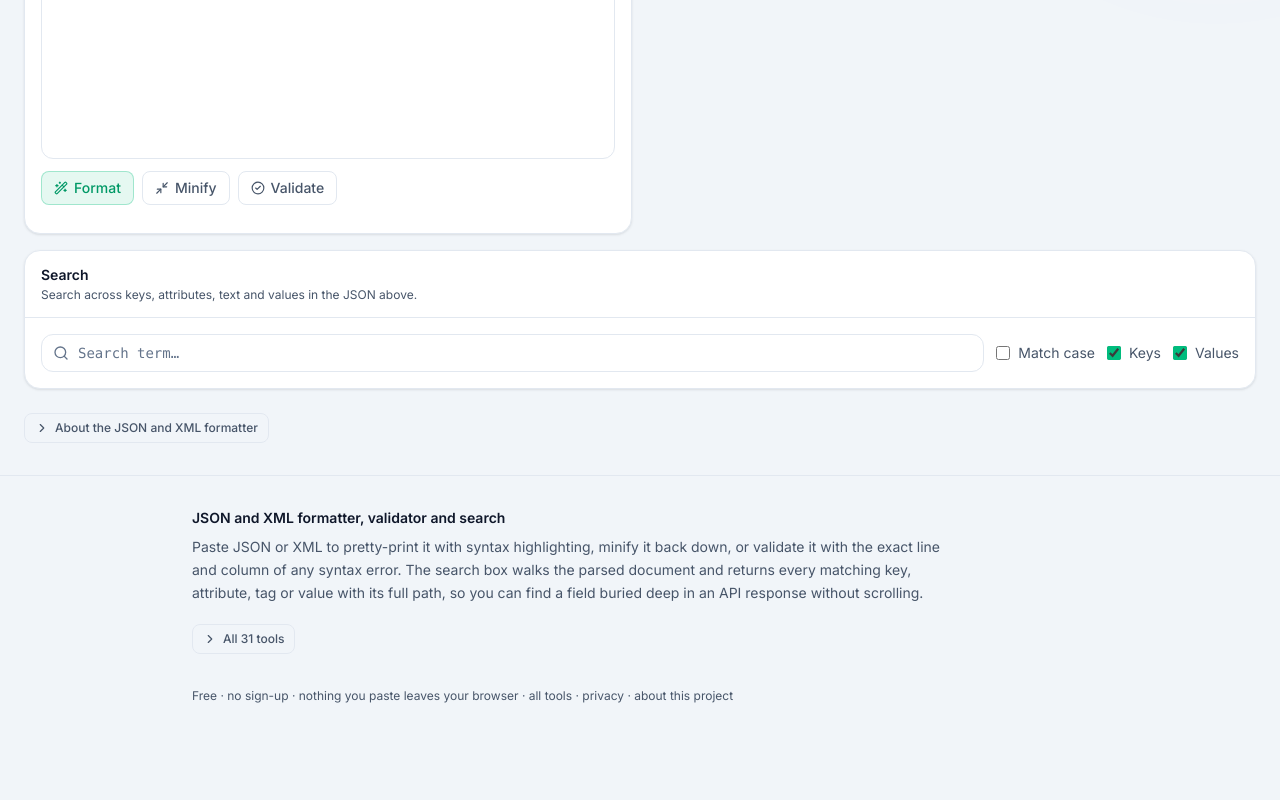
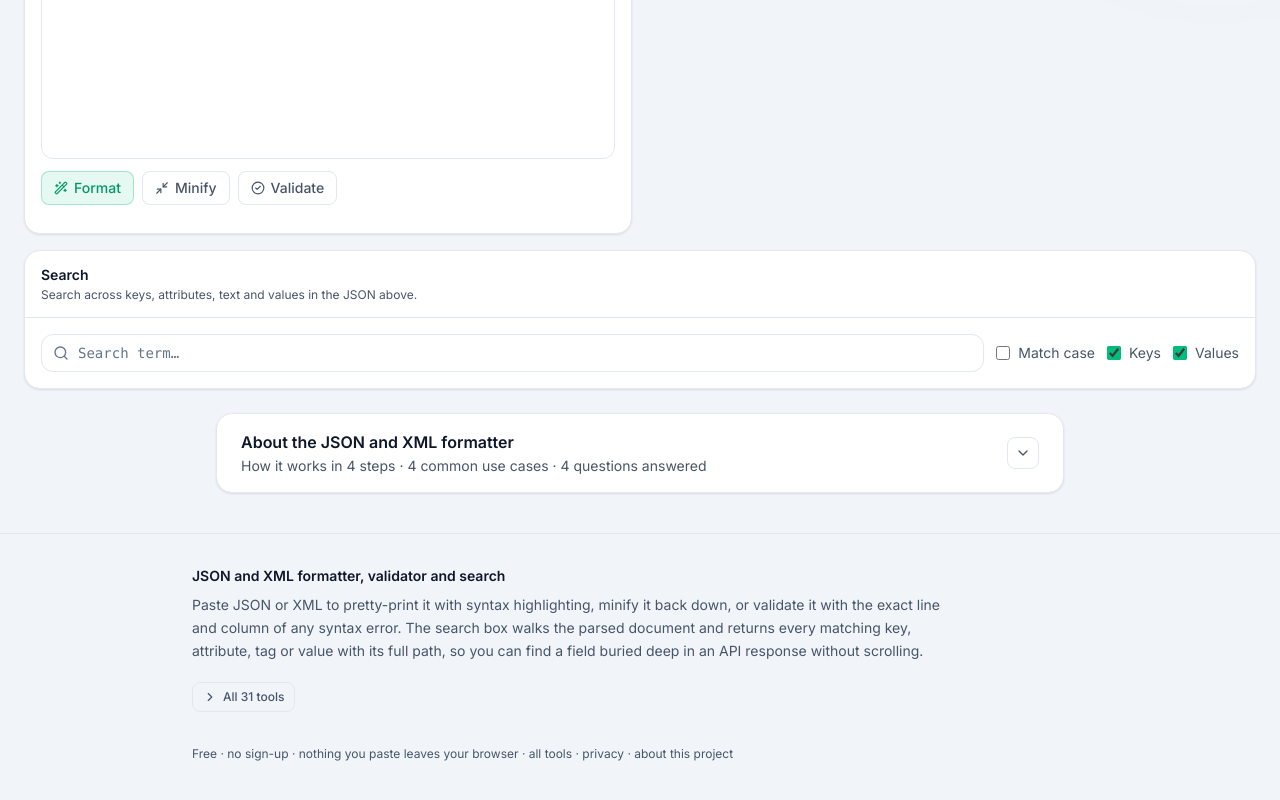
Before and after one commit to sourabh-abad/Toolbelt, a React (Vite) app: page /json-xml in a window 1280 px wide. Shown: the part 715-1515 px from the top of the page. Before the commit the page ends 1461 px from the top, so only its background shows below. Built offline with nearby package versions, Linux system fonts and the light colour scheme.

Commit message:
optimize

```diff
--- a/scripts/prerender.mjs
+++ b/scripts/prerender.mjs
@@ -108,9 +108,19 @@ function buildLdJson(pathname, seo) {
 const navSrc = readFileSync(join(root, 'src/lib/nav.js'), 'utf8')
 const NAV = [
   ...navSrc.matchAll(
-    /\{ to: '([^']+)', label: '([^']*)',[^}]*?group: (?:'([^']*)'|null),[^}]*?description: '([^']*)' \}/g
+    /\{ to: '([^']+)', label: '([^']*)',[^}]*?group: (?:'([^']*)'|null), accent: '([^']*)', description: '([^']*)' \}/g
   ),
-].map(([, to, label, group, description]) => ({ to, label, group, description }))
+].map(([, to, label, group, accent, description]) => ({ to, label, group, accent, description }))
+// The accent class strings, one block per colour, read the same way. Tailwind
+// has already generated these classes from nav.js, so reusing the literal
+// strings here costs nothing.
+const ACCENTS = Object.fromEntries(
+  [...navSrc.matchAll(/^  (\w+): \{ [^}]*?bg: '([^']*)', text: '([^']*)', border: '([^']*)', grad: '([^']*)'/gm)].map(
+    ([, name, bg, text, border, grad]) => [name, { bg, text, border, grad }]
+  )
+)
+if (!ACCENTS.emerald) throw new Error('prerender: could not parse ACCENTS from nav.js')
+const accentFor = (pathname) => ACCENTS[NAV.find((n) => n.to === pathname)?.accent] || ACCENTS.emerald
 const NAV_GROUPS = JSON.parse(
   navSrc.match(/export const NAV_GROUPS = (\[[^\]]*\])/)[1].replace(/'/g, '"')
 )
@@ -119,9 +129,6 @@ if (NAV.length < 20) throw new Error(`prerender: parsed only ${NAV.length} nav i
 // Internal hrefs use the trailing-slash form the canonical tags advertise, so
 // the crawler follows links to exactly the URLs it is told to index.
 const hrefFor = (to) => (to === '/' ? '/' : `${to}/`)
-
-const H2 = 'class="t-main text-base font-semibold tracking-tight"'
-const P = 'class="t-muted mt-2 text-sm leading-relaxed"'
 
 // Everything below `render` writes the same copy React renders on mount —
 // ToolContentSections and SeoFooter read the same seo.js/nav.js fields. Static
@@ -147,46 +154,52 @@ function replaceRoot(html, inner) {
   throw new Error('prerender: unbalanced <div id="root">')
 }
 
-// Mirrors the DeepDive component in ToolContentSections: the page-specific
-// copy — worked example, reference table, the traps — that stops a set of tool
-// pages reading as one template filled in 30 times.
-function deepDiveHtml(d) {
-  const bits = [`<h2 ${H2}>${esc(d.heading)}</h2>`]
+// Mirrors ToolContentSections. Two parts: the guide (the route's deepDive —
+// open, titled, accent bar) and the "About …" card (how it works / use cases /
+// FAQ behind a disclosure with a real header). Same copy, same order, same
+// headings as the React tree; the class names match so the static page looks
+// like the hydrated one rather than flashing between two layouts.
+function guideHtml(d, a) {
+  const bits = [
+    `<span class="inline-flex items-center rounded-md px-2 py-0.5 text-[11px] font-semibold tracking-wider uppercase ${a.bg} ${a.text}">Guide</span>`,
+    `<h2 class="t-main mt-3 text-xl font-bold tracking-tight sm:text-2xl">${esc(d.heading)}</h2>`,
+  ]
 
-  if (d.body) bits.push(d.body.map((para) => `<p ${P}>${esc(para)}</p>`).join(''))
+  if (d.body) {
+    bits.push(
+      `<div class="mt-4 space-y-3">${d.body
+        .map((para) => `<p class="t-muted text-[15px] leading-relaxed">${esc(para)}</p>`)
+        .join('')}</div>`
+    )
+  }
 
   if (d.example) {
+    const pane = (label, text) =>
+      `<div><h3 class="t-faint text-[11px] font-semibold tracking-wider uppercase">${esc(
+        label
+      )}</h3><pre class="sunken bd mono mt-1.5 overflow-x-auto rounded-xl border p-3.5 text-[13px] leading-relaxed whitespace-pre-wrap [overflow-wrap:anywhere]">${esc(
+        text
+      )}</pre></div>`
     bits.push(
-      `<div class="mt-4 grid gap-3 sm:grid-cols-2">` +
-        `<div><h3 class="t-muted text-[11px] font-semibold tracking-wider uppercase">${esc(
-          d.example.inputLabel || 'Input'
-        )}</h3><pre class="field mono mt-1.5 overflow-x-auto rounded-lg border p-3 text-xs leading-relaxed">${esc(
-          d.example.input
-        )}</pre></div>` +
-        `<div><h3 class="t-muted text-[11px] font-semibold tracking-wider uppercase">${esc(
-          d.example.outputLabel || 'Output'
-        )}</h3><pre class="field mono mt-1.5 overflow-x-auto rounded-lg border p-3 text-xs leading-relaxed">${esc(
-          d.example.output
-        )}</pre></div>` +
-        `</div>`
+      `<div class="mt-6 grid items-start gap-3 sm:grid-cols-2">${pane(d.example.inputLabel || 'Input', d.example.input)}${pane(
+        d.example.outputLabel || 'Output',
+        d.example.output
+      )}</div>`
     )
-    if (d.example.note) bits.push(`<p class="t-faint mt-2 text-xs leading-relaxed">${esc(d.example.note)}</p>`)
+    if (d.example.note) bits.push(`<p class="t-faint mt-2.5 text-sm leading-relaxed">${esc(d.example.note)}</p>`)
   }
 
   if (d.table) {
     bits.push(
-      `<div class="mt-4 overflow-x-auto"><table class="w-full text-left text-xs">${
-        d.table.caption ? `<caption class="t-muted mb-2 text-left text-xs">${esc(d.table.caption)}</caption>` : ''
-      }<thead><tr class="bd border-b">${d.table.columns
-        .map((c) => `<th class="t-muted py-1.5 pr-4 font-semibold">${esc(c)}</th>`)
+      `<div class="mt-6 overflow-x-auto"><table class="w-full text-left text-sm">${
+        d.table.caption ? `<caption class="t-muted mb-2.5 text-left text-sm">${esc(d.table.caption)}</caption>` : ''
+      }<thead><tr class="bd-strong border-b">${d.table.columns
+        .map((c) => `<th class="t-main py-2 pr-4 font-semibold">${esc(c)}</th>`)
         .join('')}</tr></thead><tbody>${d.table.rows
         .map(
           (row) =>
-            `<tr class="bd border-b">${row
-              .map(
-                (cell, j) =>
-                  `<td class="t-muted py-1.5 pr-4 align-top${j === 0 ? ' mono t-main' : ''}">${esc(cell)}</td>`
-              )
+            `<tr class="bd border-b last:border-0">${row
+              .map((cell, j) => `<td class="py-2 pr-4 align-top ${j === 0 ? 'mono t-main' : 't-muted'}">${esc(cell)}</td>`)
               .join('')}</tr>`
         )
         .join('')}</tbody></table></div>`
@@ -195,31 +208,33 @@ function deepDiveHtml(d) {
 
   if (d.gotchas) {
     bits.push(
-      `<div class="mt-4"><h3 class="t-main text-sm font-medium">Where people get caught</h3><div class="mt-2 space-y-3">${d.gotchas
+      `<div class="mt-7"><h3 class="t-main text-base font-semibold">Where people get caught</h3><div class="mt-3 space-y-4">${d.gotchas
         .map(
           ({ title, detail }) =>
-            `<div><p class="t-main text-sm font-medium">${esc(title)}</p><p class="t-muted mt-0.5 text-sm leading-relaxed">${esc(
-              detail
-            )}</p></div>`
+            `<div class="border-l-2 pl-4 ${a.border}"><p class="t-main text-[15px] font-semibold">${esc(
+              title
+            )}</p><p class="t-muted mt-1 text-sm leading-relaxed">${esc(detail)}</p></div>`
         )
         .join('')}</div></div>`
     )
   }
 
-  return `<section class="mt-8">${bits.join('')}</section>`
+  return `<section class="panel overflow-hidden rounded-2xl border"><div class="h-1 bg-gradient-to-r ${a.grad}" aria-hidden="true"></div><div class="p-5 sm:p-7">${bits.join(
+    ''
+  )}</div></section>`
 }
 
-function sectionsHtml(seo) {
+function aboutHtml(seo, a) {
   const parts = []
-
-  if (seo.deepDive) parts.push(deepDiveHtml(seo.deepDive))
 
   if (seo.howItWorks) {
     parts.push(
-      `<section class="mt-8"><h2 ${H2}>How it works</h2><ol class="mt-3 space-y-2.5">${seo.howItWorks
+      `<section><h2 class="t-main text-sm font-semibold">How it works</h2><ol class="mt-3 space-y-2.5">${seo.howItWorks
         .map(
           (step, i) =>
-            `<li class="t-muted text-sm leading-relaxed"><span class="t-faint mono">${i + 1}.</span> ${esc(step)}</li>`
+            `<li class="flex gap-3 text-sm leading-relaxed"><span class="mono shrink-0 font-semibold ${a.text}">${
+              i + 1
+            }.</span><span class="t-muted">${esc(step)}</span></li>`
         )
         .join('')}</ol></section>`
     )
@@ -227,35 +242,63 @@ function sectionsHtml(seo) {
 
   if (seo.useCases) {
     parts.push(
-      `<section class="mt-8"><h2 ${H2}>Common use cases</h2><ul class="mt-3 space-y-1.5">${seo.useCases
-        .map((item) => `<li class="t-muted text-sm leading-relaxed">• ${esc(item)}</li>`)
+      `<section><h2 class="t-main text-sm font-semibold">Common use cases</h2><ul class="mt-3 space-y-1.5">${seo.useCases
+        .map(
+          (item) =>
+            `<li class="flex gap-2 text-sm leading-relaxed"><span class="t-faint shrink-0">•</span><span class="t-muted">${esc(
+              item
+            )}</span></li>`
+        )
         .join('')}</ul></section>`
     )
   }
 
   if (seo.faq) {
     parts.push(
-      `<section class="mt-8"><h2 ${H2}>FAQ</h2><div class="mt-3 space-y-4">${seo.faq
+      `<section><h2 class="t-main text-sm font-semibold">FAQ</h2><div class="mt-3 space-y-4">${seo.faq
         .map(
-          ({ q, a }) =>
-            `<div><h3 class="t-main text-sm font-medium">${esc(q)}</h3><p ${P}>${esc(a)}</p></div>`
+          ({ q, a: answer }) =>
+            `<div><h3 class="t-main text-sm font-medium">${esc(q)}</h3><p class="t-muted mt-1 text-sm leading-relaxed">${esc(
+              answer
+            )}</p></div>`
         )
         .join('')}</div></section>`
     )
   }
 
-  if (!parts.length) return ''
+  return parts.length ? `<div class="space-y-6">${parts.join('')}</div>` : ''
+}
 
-  // Mirrors ToolContentSections: closed <details> by default, open only where a
-  // route sets collapsedContent: false. Either way the copy is in the HTML, which
-  // is what a crawler reads, while the page stays given over to the tool.
-  if (seo.collapsedContent === false) {
-    return `<div class="space-y-4 px-4 pb-6 sm:px-6">${parts.join('')}</div>`
+// Same wording as teaserFor in ToolContentSections.
+function teaserFor({ howItWorks, useCases, faq }) {
+  const bits = []
+  if (howItWorks) bits.push(`How it works in ${howItWorks.length} steps`)
+  if (useCases) bits.push(`${useCases.length} common use cases`)
+  if (faq) bits.push(`${faq.length} question${faq.length === 1 ? '' : 's'} answered`)
+  return bits.join(' · ')
+}
+
+function sectionsHtml(pathname, seo) {
+  const a = accentFor(pathname)
+  const parts = []
+
+  if (seo.deepDive) parts.push(guideHtml(seo.deepDive, a))
+
+  const about = aboutHtml(seo, a)
+  if (about && seo.collapsedContent === false) {
+    parts.push(`<section class="panel rounded-2xl border p-5 sm:p-7">${about}</section>`)
+  } else if (about) {
+    parts.push(
+      `<details class="panel group rounded-2xl border"><summary class="flex cursor-pointer list-none items-center justify-between gap-4 px-5 py-4 select-none sm:px-6"><div class="min-w-0"><h2 class="t-main text-base font-semibold">About ${esc(
+        seo.aboutLabel || 'this tool'
+      )}</h2><p class="t-muted mt-0.5 text-sm">${esc(
+        teaserFor(seo)
+      )}</p></div><span class="bd t-muted flex h-8 w-8 shrink-0 items-center justify-center rounded-lg border" aria-hidden="true"><svg xmlns="http://www.w3.org/2000/svg" width="16" height="16" viewBox="0 0 24 24" fill="none" stroke="currentColor" stroke-width="2" stroke-linecap="round" stroke-linejoin="round"><path d="m6 9 6 6 6-6"/></svg></span></summary><div class="bd border-t px-5 pt-5 pb-6 sm:px-6">${about}</div></details>`
+    )
   }
 
-  return `<div class="px-4 pb-6 sm:px-6"><details><summary class="bd t-muted inline-flex cursor-pointer items-center gap-1.5 rounded-lg border px-2.5 py-1.5 text-xs font-medium">About ${esc(
-    seo.aboutLabel || 'this tool'
-  )}</summary><div class="mt-3 space-y-4">${parts.join('')}</div></details></div>`
+  if (!parts.length) return ''
+  return `<div class="mx-auto w-full max-w-4xl space-y-4 px-4 pb-8 sm:px-6">${parts.join('')}</div>`
 }
 
 // Mirrors SeoFooter: every tool linked from every page (before this the static
@@ -336,7 +379,7 @@ function render(pathname, seo, { noindex = false } = {}) {
     `<div class="bd border-b px-5 pt-10 pb-8 sm:px-8 sm:pt-14 sm:pb-10">` +
     `<h1 class="t-main text-3xl font-bold tracking-tight sm:text-4xl lg:text-5xl">${esc(seo.heading || seo.title)}</h1>` +
     `<p class="t-muted mt-3 max-w-xl text-sm leading-relaxed">${esc(seo.blurb || seo.description)}</p></div>` +
-    sectionsHtml(seo) +
+    sectionsHtml(pathname, seo) +
     footerHtml(pathname, seo) +
     `</main></div>`
 
--- a/src/components/ToolContentSections.jsx
+++ b/src/components/ToolContentSections.jsx
@@ -1,48 +1,56 @@
 import { useLocation } from 'react-router-dom'
-import { ChevronRight } from 'lucide-react'
-import { Panel } from './ui'
-import { seoFor } from '../lib/seo'
+import { ChevronDown } from 'lucide-react'
+import { seoFor, normalizePath } from '../lib/seo'
+import { navItems, ACCENTS } from '../lib/nav'
 
 /**
- * "How it works" / "Common use cases" / FAQ for tool pages that carry this
- * copy in their src/lib/seo.js entry. Rendered once from App.jsx for every
- * route rather than per page, so a route only needs copy in seo.js to get
- * these sections. Pulling from seo.js rather than a second data file keeps
- * one source of truth: scripts/prerender.mjs reads the same object to write
- * matching static HTML and FAQPage structured data.
+ * The written half of a tool page, rendered once from App.jsx under every
+ * route so a route only needs copy in src/lib/seo.js to get it. Two parts:
  *
- * Collapsed by default: the copy sits behind a closed disclosure so the page
- * stays given over to the tool, and only someone who wants the background opens
- * it. It is still in the HTML either way — crawlers read markup, not layout.
- * A route sets `collapsedContent: false` to render it open, which is right only
- * where the copy IS the page (About, Privacy) rather than notes about a tool.
+ * 1. The guide — the route's `deepDive`: a page-specific heading, a worked
+ *    example, a reference table, the traps. Open, with a visible title and an
+ *    accent bar, because it is the part of the page that is about THIS tool
+ *    and nothing else. It used to sit behind a chip and nobody found it.
+ *
+ * 2. "About …" — how it works, common use cases, FAQ. The same three shapes
+ *    on every page, so they stay behind a disclosure — but a full card header
+ *    with a title and a line saying what is inside, not a text-xs chip. Still
+ *    in the HTML either way: crawlers read markup, not layout.
+ *
+ * A route sets `collapsedContent: false` to render all of it open, which is
+ * right only where the copy IS the page (About, Privacy).
+ *
+ * scripts/prerender.mjs writes the same copy into the static HTML. Change the
+ * shape here and that mirror has to change with it.
  */
 export default function ToolContentSections() {
   const { pathname } = useLocation()
-  const { howItWorks, useCases, faq, aboutLabel, collapsedContent, deepDive } = seoFor(pathname)
+  const route = normalizePath(pathname)
+  const { howItWorks, useCases, faq, aboutLabel, collapsedContent, deepDive } = seoFor(route)
+  const accent = ACCENTS[navItems.find((n) => n.to === route)?.accent] || ACCENTS.emerald
 
   if (!howItWorks && !useCases && !faq && !deepDive) return null
 
-  const sections = (
-    <>
-      {deepDive && <DeepDive {...deepDive} />}
-
+  const about = (howItWorks || useCases || faq) && (
+    <div className="space-y-6">
       {howItWorks && (
-        <Panel title="How it works">
-          <ol className="space-y-2.5">
+        <section>
+          <h2 className="t-main text-sm font-semibold">How it works</h2>
+          <ol className="mt-3 space-y-2.5">
             {howItWorks.map((step, i) => (
               <li key={i} className="flex gap-3 text-sm leading-relaxed">
-                <span className="t-faint mono shrink-0">{i + 1}.</span>
+                <span className={`mono shrink-0 font-semibold ${accent.text}`}>{i + 1}.</span>
                 <span className="t-muted">{step}</span>
               </li>
             ))}
           </ol>
-        </Panel>
+        </section>
       )}
 
       {useCases && (
-        <Panel title="Common use cases">
-          <ul className="space-y-1.5">
+        <section>
+          <h2 className="t-main text-sm font-semibold">Common use cases</h2>
+          <ul className="mt-3 space-y-1.5">
             {useCases.map((item, i) => (
               <li key={i} className="flex gap-2 text-sm leading-relaxed">
                 <span className="t-faint shrink-0">•</span>
@@ -50,12 +58,13 @@ export default function ToolContentSections() {
               </li>
             ))}
           </ul>
-        </Panel>
+        </section>
       )}
 
       {faq && (
-        <Panel title="FAQ">
-          <div className="space-y-4">
+        <section>
+          <h2 className="t-main text-sm font-semibold">FAQ</h2>
+          <div className="mt-3 space-y-4">
             {faq.map(({ q, a }, i) => (
               <div key={i}>
                 <h3 className="t-main text-sm font-medium">{q}</h3>
@@ -63,79 +72,107 @@ export default function ToolContentSections() {
               </div>
             ))}
           </div>
-        </Panel>
+        </section>
       )}
-    </>
+    </div>
   )
 
-  if (collapsedContent === false) {
-    return <div className="space-y-4 px-4 pb-6 sm:px-6">{sections}</div>
-  }
+  return (
+    <div className="mx-auto w-full max-w-4xl space-y-4 px-4 pb-8 sm:px-6">
+      {deepDive && <Guide accent={accent} {...deepDive} />}
 
-  return (
-    <div className="px-4 pb-6 sm:px-6">
-      <details className="group">
-        <summary className="bd hover-surface t-muted hover:t-main inline-flex cursor-pointer items-center gap-1.5 rounded-lg border px-2.5 py-1.5 text-xs font-medium select-none">
-          <ChevronRight className="h-3.5 w-3.5 transition-transform group-open:rotate-90" aria-hidden="true" />
-          About {aboutLabel || 'this tool'}
+      {about && collapsedContent === false && (
+        <section className="panel rounded-2xl border p-5 sm:p-7">{about}</section>
+      )}
+
+      {about && collapsedContent !== false && (
+        <details className="panel group rounded-2xl border">
+          <summary className="flex cursor-pointer list-none items-center justify-between gap-4 px-5 py-4 select-none [&::-webkit-details-marker]:hidden sm:px-6">
+            <div className="min-w-0">
+              <h2 className="t-main text-base font-semibold">About {aboutLabel || 'this tool'}</h2>
+              <p className="t-muted mt-0.5 text-sm">{teaserFor({ howItWorks, useCases, faq })}</p>
+            </div>
+            <span
+              className="bd hover-surface t-muted flex h-8 w-8 shrink-0 items-center justify-center rounded-lg border transition-transform group-open:rotate-180"
+              aria-hidden="true"
+            >
+              <ChevronDown className="h-4 w-4" />
+            </span>
           </summary>
-        <div className="mt-3 space-y-4">{sections}</div>
+          <div className="bd border-t px-5 pt-5 pb-6 sm:px-6">{about}</div>
         </details>
+      )}
     </div>
   )
 }
 
+/** The one line under the "About" title that says what opening it gets you. */
+function teaserFor({ howItWorks, useCases, faq }) {
+  const bits = []
+  if (howItWorks) bits.push(`How it works in ${howItWorks.length} steps`)
+  if (useCases) bits.push(`${useCases.length} common use cases`)
+  if (faq) bits.push(`${faq.length} question${faq.length === 1 ? '' : 's'} answered`)
+  return bits.join(' · ')
+}
+
 /**
- * The part of a tool page that only makes sense for THIS tool: a worked
- * example with real input and output, a reference table, and the mistakes that
- * cost people an hour. "How it works" and the FAQ are the same four shapes on
- * every page, which is what makes a set of tool pages read as mass-produced;
- * this is where a page earns its own place in an index.
- *
- * Deliberately plain markup — no syntax highlighting — because
- * scripts/prerender.mjs has to emit byte-identical HTML for the static file.
+ * The page-specific guide. Deliberately plain markup — no syntax highlighting
+ * — because scripts/prerender.mjs emits the same HTML for the static file.
  */
-function DeepDive({ heading, body, example, table, gotchas }) {
+function Guide({ accent, heading, body, example, table, gotchas }) {
   return (
-    <Panel title={heading}>
-      {body?.map((para, i) => (
-        <p key={i} className="t-muted mt-2 text-sm leading-relaxed first:mt-0">
+    <section className="panel overflow-hidden rounded-2xl border">
+      <div className={`h-1 bg-gradient-to-r ${accent.grad}`} aria-hidden="true" />
+      <div className="p-5 sm:p-7">
+        <span
+          className={`inline-flex items-center rounded-md px-2 py-0.5 text-[11px] font-semibold tracking-wider uppercase ${accent.bg} ${accent.text}`}
+        >
+          Guide
+        </span>
+        <h2 className="t-main mt-3 text-xl font-bold tracking-tight sm:text-2xl">{heading}</h2>
+
+        {body && (
+          <div className="mt-4 space-y-3">
+            {body.map((para, i) => (
+              <p key={i} className="t-muted text-[15px] leading-relaxed">
                 {para}
               </p>
             ))}
+          </div>
+        )}
 
         {example && (
-        <div className="mt-4 grid gap-3 sm:grid-cols-2">
+          <div className="mt-6 grid items-start gap-3 sm:grid-cols-2">
             <div>
-            <h3 className="t-muted text-[11px] font-semibold tracking-wider uppercase">
+              <h3 className="t-faint text-[11px] font-semibold tracking-wider uppercase">
                 {example.inputLabel || 'Input'}
               </h3>
-            <pre className="field mono mt-1.5 overflow-x-auto rounded-lg border p-3 text-xs leading-relaxed">
+              <pre className="sunken bd mono mt-1.5 overflow-x-auto rounded-xl border p-3.5 text-[13px] leading-relaxed whitespace-pre-wrap [overflow-wrap:anywhere]">
                 {example.input}
               </pre>
             </div>
             <div>
-            <h3 className="t-muted text-[11px] font-semibold tracking-wider uppercase">
+              <h3 className="t-faint text-[11px] font-semibold tracking-wider uppercase">
                 {example.outputLabel || 'Output'}
               </h3>
-            <pre className="field mono mt-1.5 overflow-x-auto rounded-lg border p-3 text-xs leading-relaxed">
+              <pre className="sunken bd mono mt-1.5 overflow-x-auto rounded-xl border p-3.5 text-[13px] leading-relaxed whitespace-pre-wrap [overflow-wrap:anywhere]">
                 {example.output}
               </pre>
             </div>
           </div>
         )}
-      {example?.note && <p className="t-faint mt-2 text-xs leading-relaxed">{example.note}</p>}
+        {example?.note && <p className="t-faint mt-2.5 text-sm leading-relaxed">{example.note}</p>}
 
         {table && (
-        <div className="mt-4 overflow-x-auto">
-          <table className="w-full text-left text-xs">
+          <div className="mt-6 overflow-x-auto">
+            <table className="w-full text-left text-sm">
               {table.caption && (
-              <caption className="t-muted mb-2 text-left text-xs">{table.caption}</caption>
+                <caption className="t-muted mb-2.5 text-left text-sm">{table.caption}</caption>
               )}
               <thead>
-              <tr className="bd border-b">
+                <tr className="bd-strong border-b">
                   {table.columns.map((c) => (
-                  <th key={c} className="t-muted py-1.5 pr-4 font-semibold">
+                    <th key={c} className="t-main py-2 pr-4 font-semibold">
                       {c}
                     </th>
                   ))}
@@ -145,7 +182,7 @@ function DeepDive({ heading, body, example, table, gotchas }) {
                 {table.rows.map((row, i) => (
                   <tr key={i} className="bd border-b last:border-0">
                     {row.map((cell, j) => (
-                    <td key={j} className={`t-muted py-1.5 pr-4 align-top ${j === 0 ? 'mono t-main' : ''}`}>
+                      <td key={j} className={`py-2 pr-4 align-top ${j === 0 ? 'mono t-main' : 't-muted'}`}>
                         {cell}
                       </td>
                     ))}
@@ -157,18 +194,19 @@ function DeepDive({ heading, body, example, table, gotchas }) {
         )}
 
         {gotchas && (
-        <div className="mt-4">
-          <h3 className="t-main text-sm font-medium">Where people get caught</h3>
-          <div className="mt-2 space-y-3">
+          <div className="mt-7">
+            <h3 className="t-main text-base font-semibold">Where people get caught</h3>
+            <div className="mt-3 space-y-4">
               {gotchas.map(({ title, detail }, i) => (
-              <div key={i}>
-                <p className="t-main text-sm font-medium">{title}</p>
-                <p className="t-muted mt-0.5 text-sm leading-relaxed">{detail}</p>
+                <div key={i} className={`border-l-2 pl-4 ${accent.border}`}>
+                  <p className="t-main text-[15px] font-semibold">{title}</p>
+                  <p className="t-muted mt-1 text-sm leading-relaxed">{detail}</p>
                 </div>
               ))}
             </div>
           </div>
         )}
-    </Panel>
+      </div>
+    </section>
   )
 }
```
Lines whose indentation alone changed are shown as unchanged.
